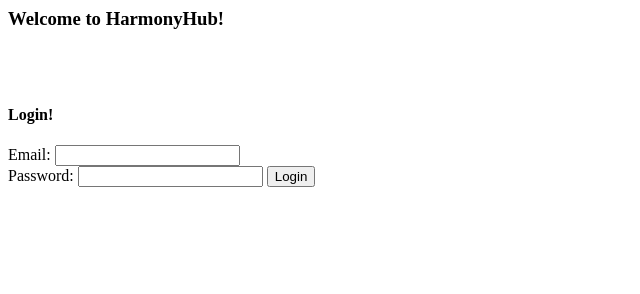
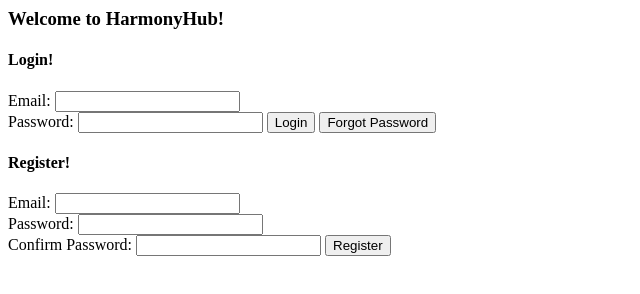
Before and after one commit to ThisMonkeysGoneToHeaven/HarmonyHub, a plain HTML site: page frontend/user-interface/index.html in a window 1280 px wide. Shown: the whole page, without its empty margins (0-640 px from the left). Drawn offline with Linux system fonts and the light colour scheme.

Commit message:
added register form and forgot password button on the homepage - frontend elements

```diff
--- a/frontend/user-interface/index.html
+++ b/frontend/user-interface/index.html
@@ -3,10 +3,10 @@
         <title>Welcome to HH</title>
     </head>
     <body>
+
         <h3>Welcome to HarmonyHub!</h3>
-        <br><br>
+
         <h4>Login!</h4>
-
         <form id="loginForm">
             <label for="email">Email: </label>
             <input type="email" id="email" name="email" required>
@@ -14,12 +14,24 @@
             <label for="password">Password: </label>
             <input type="password" id="password" name="password" required>
             <button type="submit">Login</button>
+            <button type="submit">Forgot Password</button>
+        </form>
+
+        <h4>Register!</h4>
+        <form id="registerForm">
+            <label for="register-email">Email: </label>
+            <input type="email" id="register-email" name="register-email" required>
+            <br>
+            <label for="register-password">Password: </label>
+            <input type="password" id="register-password" name="register-password" required>
+            <br>
+            <label for="register-confirm-password">Confirm Password: </label>
+            <input type="password" id="register-confirm-password" name="register-confirm-password" required>
+            <button type="submit">Register</button>
         </form>
 
         <div id="message"></div>
 
-
-
         <script src="index.js"></script>
     </body>
 </html>
```
